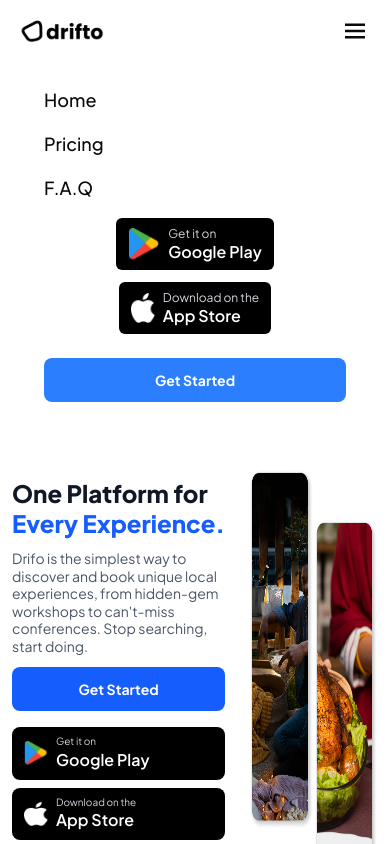
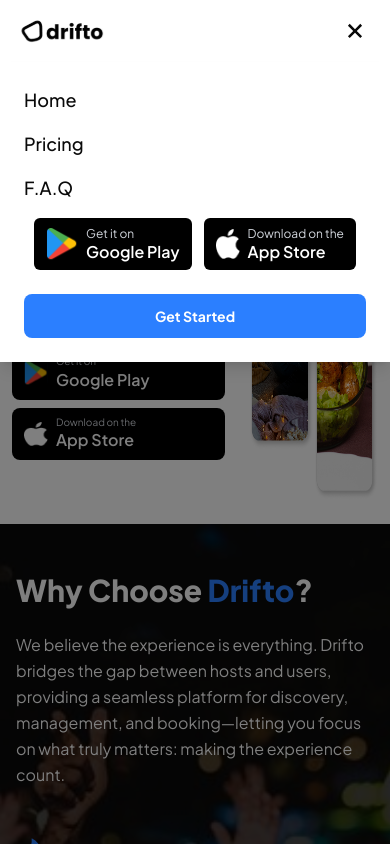
Before and after one commit to Drifto-app/drifto-website, a React (Vite) app: page / in a window 390 px wide. Both pictures are taken after a click on the button 355 px from the left and 31 px from the top of the page. Shown: the top 844 px of the page. Built offline with nearby package versions, Linux system fonts and the light colour scheme; no server answers.

Commit message:
feat: enhance mobile menu with body scroll prevention, a toggling close icon, and a backdrop overlay.

```diff
--- a/src/components/ui/navbar.tsx
+++ b/src/components/ui/navbar.tsx
@@ -1,21 +1,31 @@
-import React, { useState } from "react";
+import React, { useState, useEffect } from "react";
 import { Link } from "react-router-dom";
-import { BiMenu } from "react-icons/bi";
+import { BiMenu, BiX } from "react-icons/bi";
 import { motion, AnimatePresence } from "framer-motion";
 
 export default function Navbar() {
   const [open, setOpen] = useState(false);
 
+  // Prevent body scroll when mobile menu is open
+  useEffect(() => {
+    if (open) {
+      document.body.style.overflow = "hidden";
+    } else {
+      document.body.style.overflow = "";
+    }
+    return () => {
+      document.body.style.overflow = "";
+    };
+  }, [open]);
+
   const handleGetStarted = () => {
-    // window.location.href = "https://app.drifto.app";
-
     window.open(import.meta.env.VITE_DRIFTO_WEBAPP_URL, "_blank");
   };
 
   return (
-    <nav className="w-screen z-50 top-0 bg-white pl-5 md:p-20 pr-5 py-4 md:py-4">
+    <nav className="w-screen z-60 top-0 bg-white relative">
       <div
-        className="flex items-center justify-between"
+        className="flex items-center justify-between relative pl-5 md:p-20 pr-5 py-4 md:py-4 bg-white z-50"
       >
         {/* Logo */}
         <img
@@ -73,24 +83,40 @@ export default function Navbar() {
           </button>
         </div>
 
-        {/* Hamburger */}
+        {/* Hamburger / Close Button */}
         <button
           onClick={() => setOpen(!open)}
-          className="md:hidden"
+          className="md:hidden relative z-50"
         >
-          <BiMenu size={30} />
+          <motion.div
+            animate={{ rotate: open ? 90 : 0 }}
+            transition={{ duration: 0.2 }}
+          >
+            {open ? <BiX size={30} /> : <BiMenu size={30} />}
+          </motion.div>
         </button>
       </div>
 
       {/* Mobile Menu */}
       <AnimatePresence>
         {open && (
+          <>
+            {/* Backdrop overlay */}
+            <motion.div
+              initial={{ opacity: 0 }}
+              animate={{ opacity: 1 }}
+              exit={{ opacity: 0 }}
+              transition={{ duration: 0.2 }}
+              className={`fixed inset-0 bg-black/50 z-40 md:hidden`}
+              onClick={() => setOpen(false)}
+            />
+            {/* Menu content */}
             <motion.div
               initial={{ opacity: 0, y: -20 }}
               animate={{ opacity: 1, y: 0 }}
               exit={{ opacity: 0, y: -20 }}
               transition={{ duration: 0.2, ease: "easeOut" }}
-            className="mt-4 flex flex-col gap-4 bg-white p-6  md:hidden"
+              className="absolute left-0 right-0 top-full flex flex-col gap-4 bg-white p-6 shadow-lg z-50 md:hidden"
             >
               <a
                 onClick={() => setOpen(false)}
@@ -152,6 +178,7 @@ export default function Navbar() {
                 Get Started
               </button>
             </motion.div>
+          </>
         )}
       </AnimatePresence>
     </nav>
```
Lines whose indentation alone changed are shown as unchanged.
